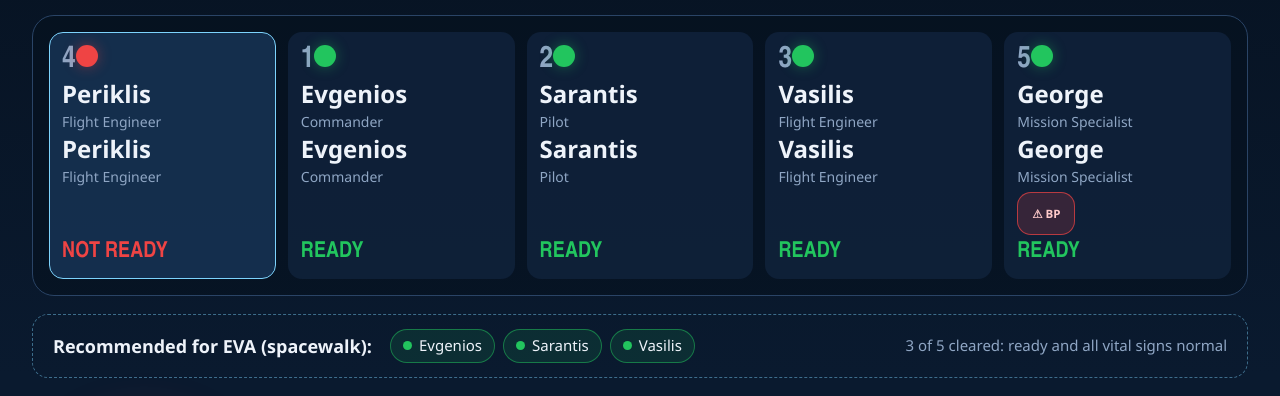
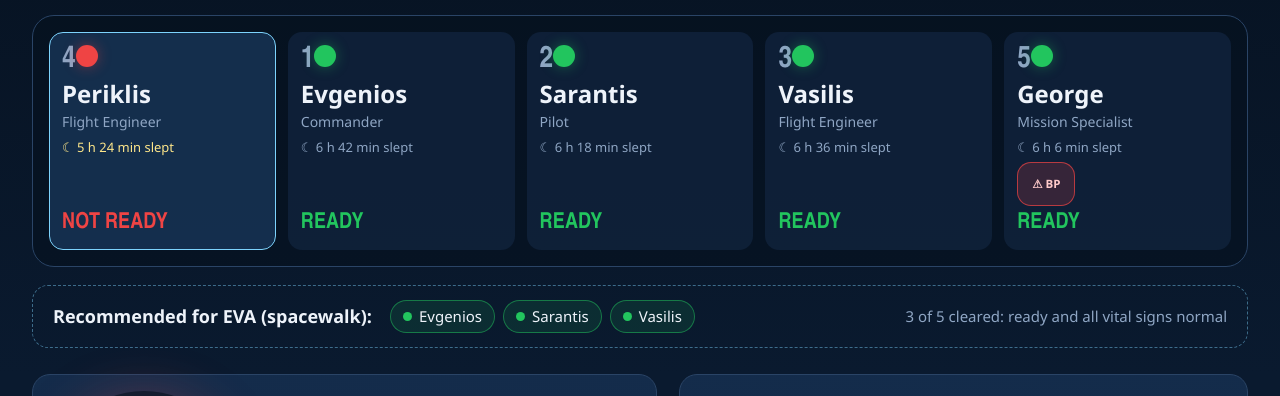
Before and after one commit to EvgenisSal/crew-readiness-check, a plain HTML site: page dashboard.html in a window 1280 px wide. Shown: the part 186-582 px from the top of the page. Drawn offline with Linux system fonts and the light colour scheme.

Commit message:
Fix duplicated name line on crew tiles

```diff
--- a/dashboard.html
+++ b/dashboard.html
@@ -371,7 +371,7 @@
         'style="--c:' + c + ';--glow:' + c + '66" aria-label="' + esc(x.a.name + ", " + WORD[x.color]) + '">' +
         '<div class="row1"><span class="num">' + x.a.id + '</span><span class="lamp"></span></div>' +
         '<div class="pname">' + esc(x.a.name) + '</div><div class="role">' + esc(x.a.role) + '</div>' +
-                '<div class="pname">' + esc(x.a.name) + '</div><div class="role">' + esc(x.a.role) + '</div>' +
+        '<div class="slept' + (x.today.sleep_h < 6 ? ' short' : '') + '">☾ ' + fmtSleep(x.today.sleep_h) + ' slept</div>' +
         '<div class="flags">' + (x.live ? '<span class="tag live">LIVE</span>' : '') +
         (x.bioIssue.length ? '<span class="tag bio' + (high ? " high" : "") + '">⚠ ' + esc(BIO_SHORT[x.bioIssue[0]]) + '</span>' : '') + '</div>' +
         '<div class="word">' + WORD[x.color] + '</div></button>';
```
